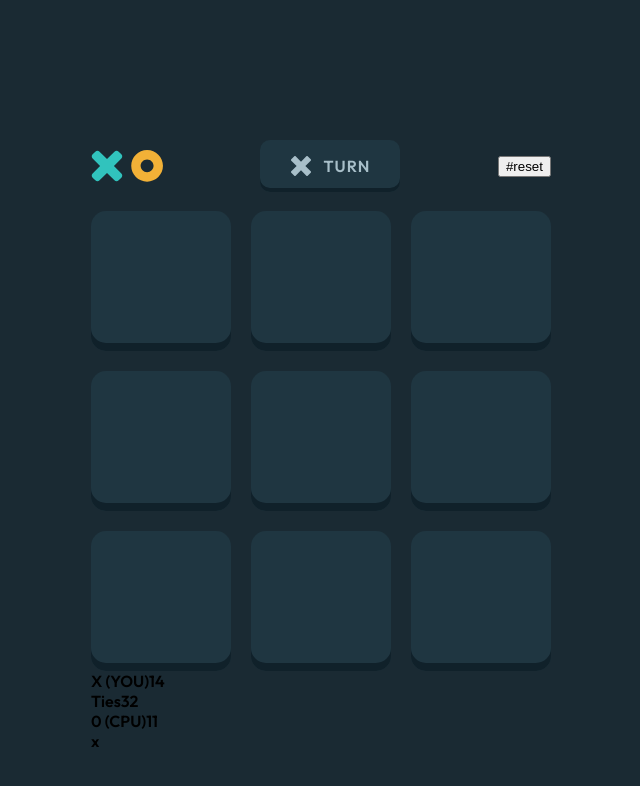
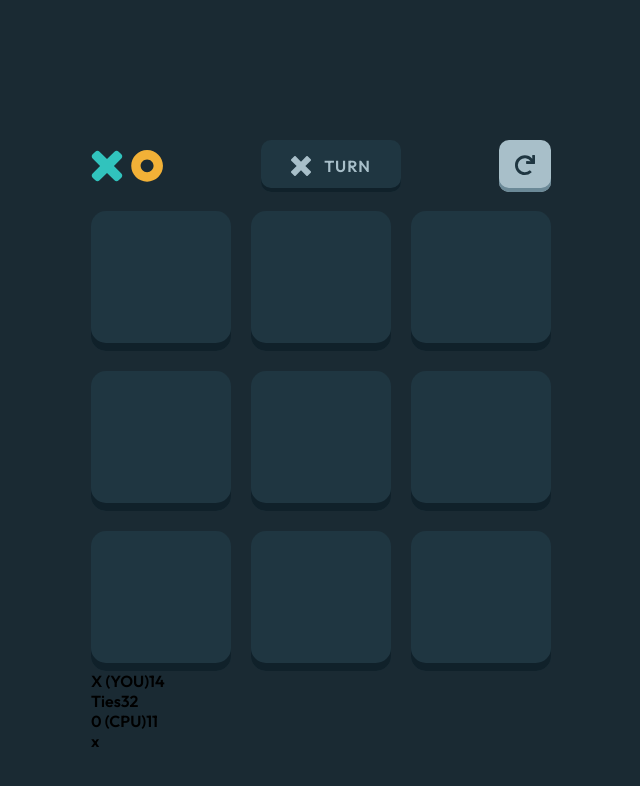
Before and after one commit to ocarmora/fm-tictactoe, a Next.js app: page / in a window 1280 px wide. Shown: the top 786 px of the page, without its empty margins (319-959 px from the left). Built offline with nearby package versions, Linux system fonts and the light colour scheme.

Commit message:
Add reset button to header

```diff
--- /dev/null
+++ b/components/Icons/ResetIcon.tsx
@@ -0,0 +1,19 @@
+import { FC, SVGProps } from "react";
+
+export const ResetIcon: FC<SVGProps<SVGElement>> = ({
+  width,
+  height,
+  fill,
+}) => (
+  <svg
+    xmlns="http://www.w3.org/2000/svg"
+    width={width}
+    height={height}
+    fill="none"
+  >
+    <path
+      fill={fill}
+      d="M19.524 0h-1.88a.476.476 0 0 0-.476.499l.159 3.284A9.81 9.81 0 0 0 9.835.317C4.415.317-.004 4.743 0 10.167.004 15.597 4.406 20 9.835 20a9.796 9.796 0 0 0 6.59-2.536.476.476 0 0 0 .019-.692l-1.348-1.349a.476.476 0 0 0-.65-.022 6.976 6.976 0 0 1-9.85-.63 6.987 6.987 0 0 1 .63-9.857 6.976 6.976 0 0 1 10.403 1.348l-4.027-.193a.476.476 0 0 0-.498.476v1.881c0 .263.213.476.476.476h7.944A.476.476 0 0 0 20 8.426V.476A.476.476 0 0 0 19.524 0Z"
+    />
+  </svg>
+);
--- a/components/Icons/index.ts
+++ b/components/Icons/index.ts
@@ -1 +1,3 @@
+export * from "./CircleIcon";
 export * from "./CrossIcon";
+export * from "./ResetIcon";
--- /dev/null
+++ b/components/ResetButton/ResetButton.tsx
@@ -0,0 +1,14 @@
+import { FC } from "react";
+import { ResetIcon } from "../Icons";
+
+export type ResetButtonProps = {
+  onClick: () => unknown;
+};
+
+export const ResetButton: FC<ResetButtonProps> = ({ onClick }) => {
+  return (
+    <button className="TicTacToe__reset-button" onClick={onClick}>
+      <ResetIcon width={20} height={20} fill="#1F3641" />
+    </button>
+  );
+};
--- a/containers/TicTacToe/TicTacToe.tsx
+++ b/containers/TicTacToe/TicTacToe.tsx
@@ -4,6 +4,7 @@ import { Mark, useTicTacToe } from "../../hooks/useTicTacToe";
 import { FC, useState } from "react";
 import { TicTacToeProps } from "./TicTacToe.types";
 import { Turn } from "../../components/Turn/Turn";
+import { ResetButton } from "../../components/ResetButton/ResetButton";
 
 export const TicTacToe: FC<TicTacToeProps> = ({ playerChoice, onEnd }) => {
   const [winningSquaresIndex, setWinningSquaresIndex] = useState<Array<number>>(
@@ -37,7 +38,7 @@ export const TicTacToe: FC<TicTacToeProps> = ({ playerChoice, onEnd }) => {
         {/* eslint-disable-next-line @next/next/no-img-element */}
         <img src="/logo.svg" alt="Tic Tac Toe" />
         <Turn mark={turn} />
-        <button onClick={resetGame}>#reset</button>
+        <ResetButton onClick={resetGame} />
       </div>
 
       <div className="TicTacToe__board">
--- a/styles/globals.css
+++ b/styles/globals.css
@@ -6,6 +6,7 @@
   --color-light-yellow: #f2b137;
   --color-lighter-yellow: #ffc860;
   --color-silver: #a8bfc9;
+  --color-light-silver: #dbe8ed;
 }
 
 html,
@@ -96,7 +97,7 @@ a {
   display: flex;
   width: 140px;
   background-color: var(--color-semi-dark-navy);
-  height: 100%;
+  height: 52px;
   border-radius: 10px;
   box-shadow: inset 0 -4px 0 #10212a;
   align-items: center;
@@ -107,3 +108,17 @@ a {
   letter-spacing: 1px;
   gap: 13px;
 }
+
+.TicTacToe__reset-button {
+  background-color: var(--color-silver);
+  border-radius: 10px;
+  border: none;
+  cursor: pointer;
+  box-shadow: inset 0 -4px 0 #6b8997;
+  height: 52px;
+  width: 52px;
+}
+
+.TicTacToe__reset-button:hover {
+  background-color: var(--color-light-silver);
+}
```
